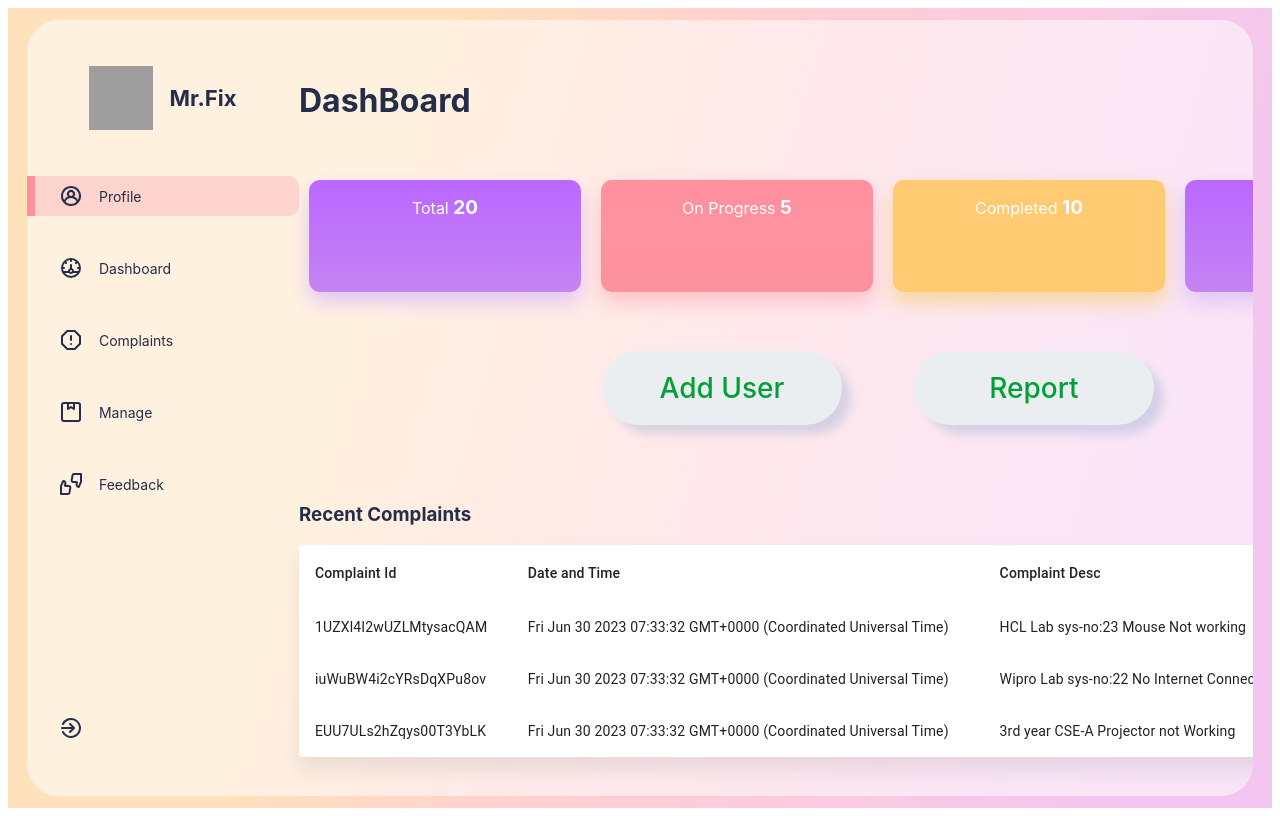
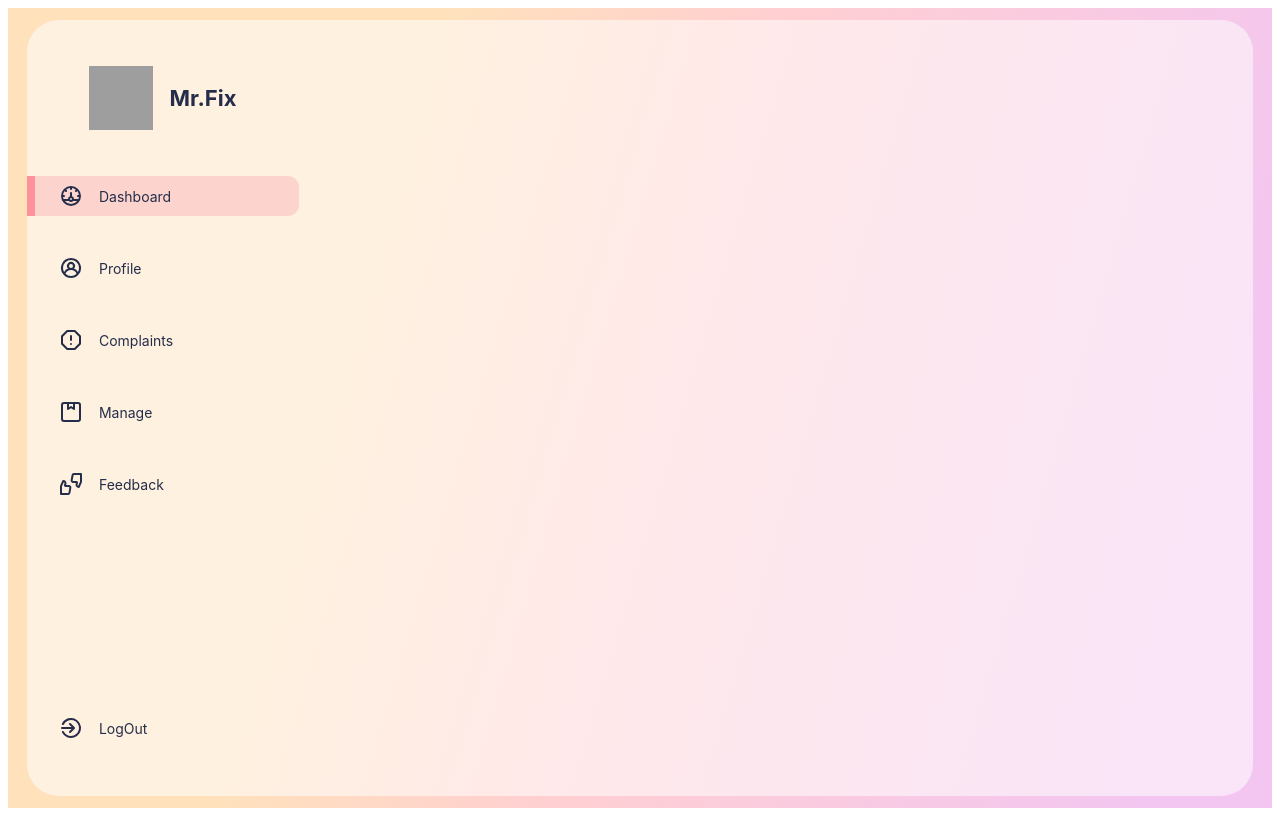
Before and after one commit to dillibabu2003/Mr.fix, a React (Create React App) app: page / in a window 1280 px wide. Built offline with nearby package versions, Linux system fonts and the light colour scheme; grey boxes are pictures that could not be loaded.

Commit message:
updated Routing path

```diff
--- a/package.json
+++ b/package.json
@@ -10,6 +10,7 @@
     "@testing-library/jest-dom": "^5.16.5",
     "@testing-library/react": "^13.4.0",
     "@testing-library/user-event": "^13.5.0",
+    "axios": "^1.4.0",
     "framer-motion": "^10.12.16",
     "nanoid": "^4.0.2",
     "react": "^18.2.0",
--- a/src/App.js
+++ b/src/App.js
@@ -1,18 +1,28 @@
 
+import { Routes,Route } from 'react-router-dom';
 import './App.css';
- import MainDash from './components/MainDash/MainDash';
+import MainDash from './components/MainDash/MainDash';
 import Sidebar from './components/Sidebar/Sidebar.jsx';
+import Profile from './components/Profile/Profile';
 
-
-// import Complaints from './components/Complaints/Complaints';
+import Complaints from './components/Complaints/Complaints';
 
 
 function App() {
   return (
     <div id="App">
          <div className='appGlass'>
-             <Sidebar/>
-             <MainDash/>
+         <Sidebar/>
+         <Routes>
+
+
+              <Route path="/profile" element={<Profile/>}/>
+              <Route path="/admindashboard" element={<MainDash/>}/>
+
+              <Route path="/complaints" element={<Complaints/>}/>
+
+
+         </Routes>
          </div>
     </div>
   );
--- a/src/Data/Data.js
+++ b/src/Data/Data.js
@@ -13,25 +13,30 @@ import {
   //SideBar
 export const SidebarData=[
     {
+        icon: UilDashboard,
+        heading: "Dashboard",
+        path:"/admindashboard",
+    },
+    {
         icon: UilUserCircle,
         heading: "Profile",
+        path:"/profile",
+    },
 
-    },
-    {
-        icon: UilDashboard,
-        heading: "Dashboard",
-    },
     {
         icon: UilExclamationOctagon ,
-        heading: "Complaints"
+        heading: "Complaints",
+        path:"/complaints",
     },
     {
         icon: UilPackage,
-        heading: 'Manage'
+        heading: 'Manage',
+        path:"/manage",
     },
     {
        icon: UilFeedback ,
-       heading: 'Feedback'
+       heading: 'Feedback'   ,
+       path:"/",
     }
 ];
 
--- a/src/components/Sidebar/Sidebar.jsx
+++ b/src/components/Sidebar/Sidebar.jsx
@@ -1,30 +1,24 @@
-// import React, { useEffect } from 'react'
+import React  from 'react'
 import './Sidebar.css'
 import { useState } from 'react';
-import { Route,Routes} from 'react-router-dom';
 
 import { SidebarData } from '../../Data/Data';
 import {UilSignOutAlt} from '@iconscout/react-unicons';
-import MainDash from '../MainDash/MainDash';
-import Complaints from '../Complaints/Complaints';
-import Profile from '../Profile/Profile';
+import { useNavigate } from 'react-router-dom';
 
 
 
 const Sidebar = () => {
+      const navigate=useNavigate();
+      const[selected,setSelected] = useState(0);
+      const handleSidebarItemClick = (index) => {
+        setSelected(index);
+        navigate(SidebarData[index].path); // Assuming you have a 'path' property in each SidebarData item
+      };
 
-      const[selected,setSelected] = useState(0);
-      // useEffect(()=>{
-      //   console.log("changed ")
-      //   setSelected()
-      // },[selected]);
-      // function changecontent(index){
-      //   console.log(index);
-      // }
 
   return (
-    <>
-      <div className='Sidebar'>
+    <div className='Sidebar'>
         {/* logo */}
           <div className='logo'>
             <img src='https://tinyurl.com/mrfix-logo' alt='img-error'/>
@@ -39,7 +33,7 @@ const Sidebar = () => {
                 return(
                   <div className={selected===index?'menuItem active':'menuItem'}
                   key={index}
-                  onClick={()=>setSelected(index)}>
+                  onClick={() => handleSidebarItemClick(index)}>
                         <item.icon/>
                         <span>
                           {item.heading}
@@ -48,17 +42,10 @@ const Sidebar = () => {
                 )
               })}
               <div className='menuItem'>
-                <UilSignOutAlt/>
+                <UilSignOutAlt/>LogOut
               </div>
           </div>
     </div>
-            <Routes>
-              <Route path="/dashboard" element={<MainDash/>}/>
-              <Route path="/complaints" element={<Complaints/>}/>
-              <Route path="/profile" element={<Profile/>}/>
-            </Routes>
-
-    </>
   )
 }
 
```
Also changed, not shown: 1 other file (tests, documents, lock files or other folders).
